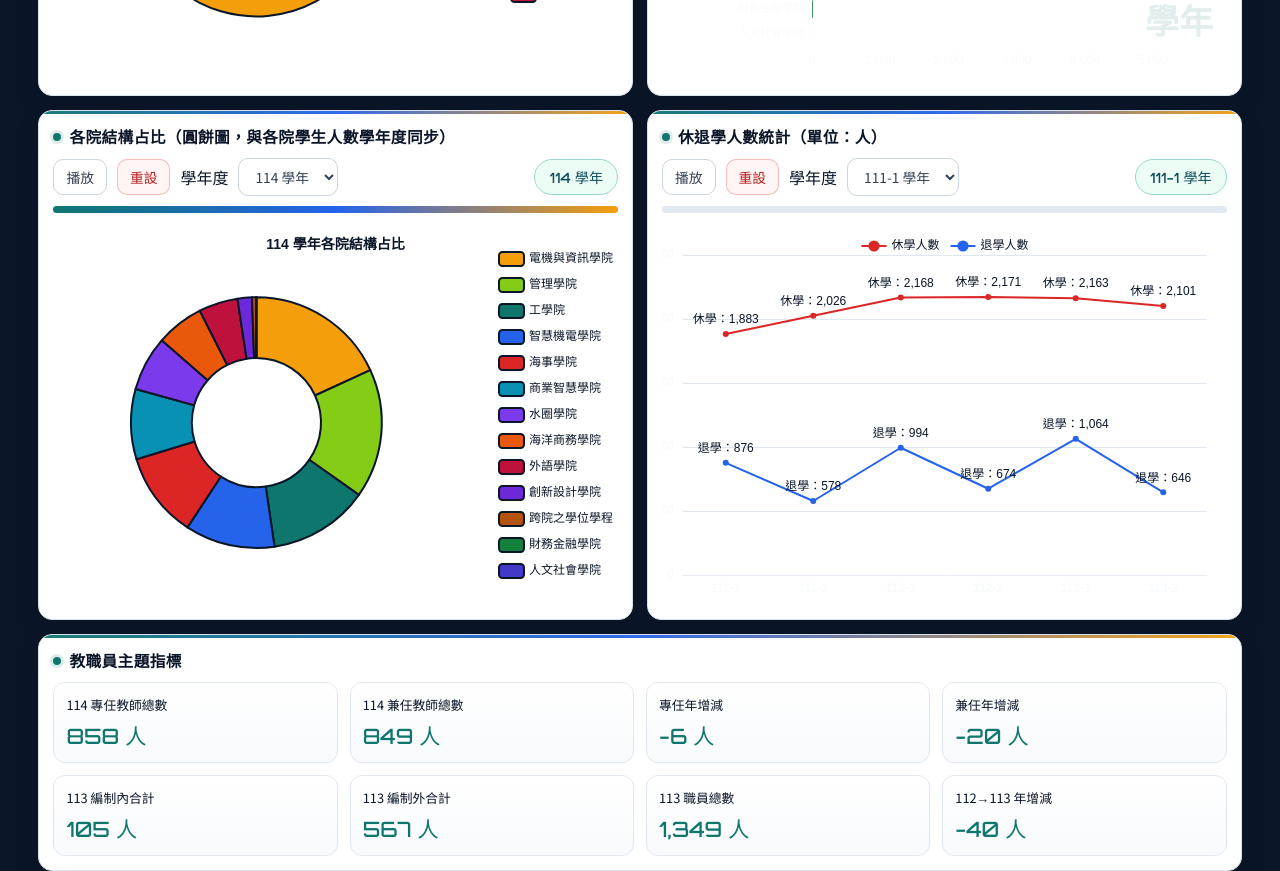
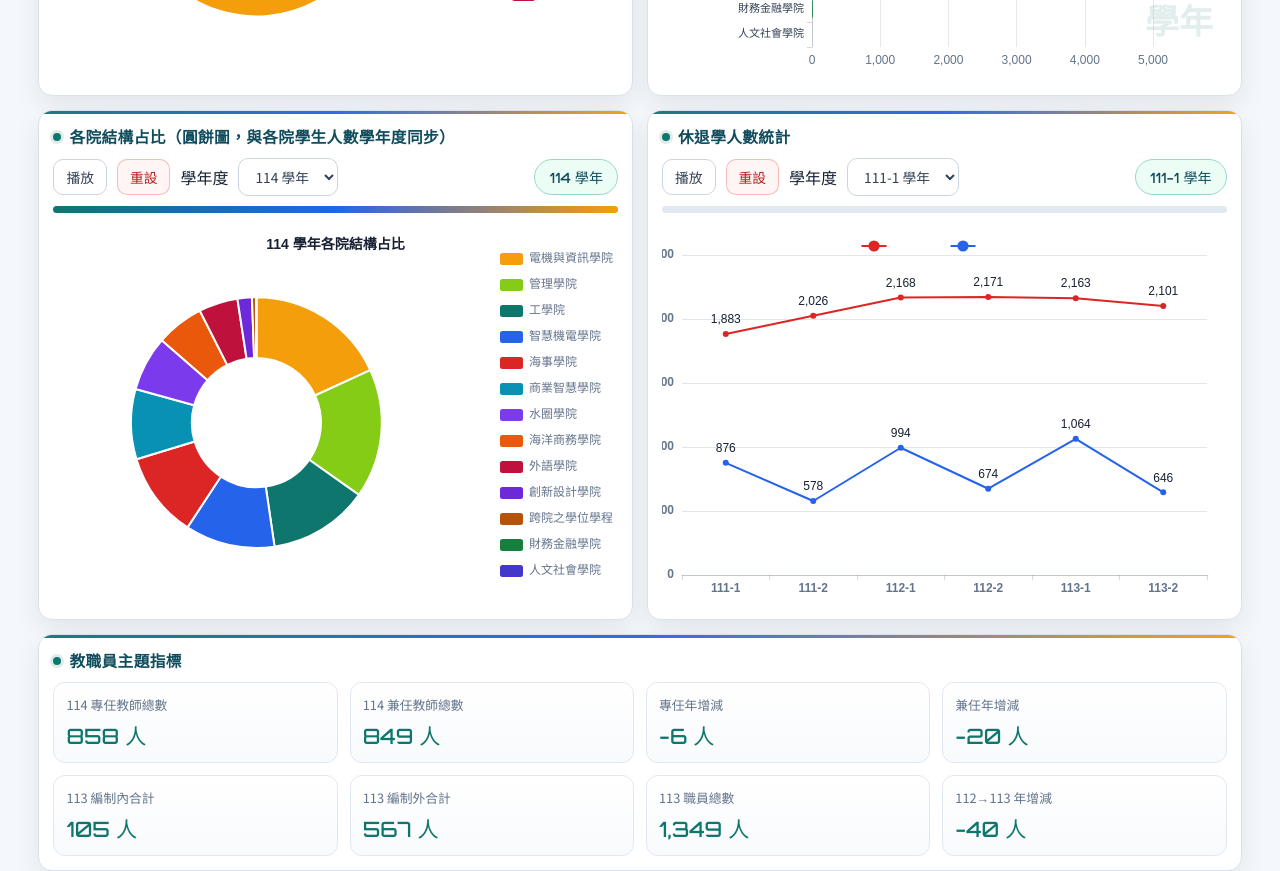
Before and after one commit to rich560118/NKUST-open-deta, a plain HTML site: page education_dynamic_chart.html in a window 1280 px wide. Shown: the part 1340-2211 px from the top of the page. Drawn offline with nearby package versions, Linux system fonts and the light colour scheme; animation ran at ten frames a second.

Commit message:
Restore education_dynamic_chart.html to June 23, 2026 state

```diff
--- a/education_dynamic_chart.html
+++ b/education_dynamic_chart.html
@@ -10,12 +10,12 @@
   <script src="https://cdn.jsdelivr.net/npm/echarts@5.5.1/dist/echarts.min.js"></script>
   <style>
     :root {
-      --bg-main: #0A1628;
+      --bg-main: #f4f7fb;
       --bg-panel: #ffffff;
       --bg-soft: #f8fafc;
       --line: #d9e2ec;
-      --text-main: #0A1628;
-      --text-muted: #0A1628;
+      --text-main: #172033;
+      --text-muted: #64748b;
       --accent: #0f766e;
       --accent-2: #2563eb;
       --accent-3: #f59e0b;
@@ -39,8 +39,8 @@
       position: fixed;
       inset: 0;
       pointer-events: none;
-      background: linear-gradient(to bottom, rgba(0,0,0,0.3), rgba(0,0,0,0.1));
-      opacity: 0.7;
+      background: linear-gradient(to bottom, rgba(255, 255, 255, 0.78), rgba(236, 244, 241, 0.72));
+      opacity: 0.68;
     }
 
     .dashboard {
@@ -162,7 +162,7 @@
       margin: 0 0 10px;
       font-size: 0.98rem;
       letter-spacing: 0.4px;
-      color: #0A1628;
+      color: #0f4c5c;
       display: flex;
       align-items: center;
       gap: 8px;
@@ -418,7 +418,7 @@
 
           <!-- 休退學人數統計 -->
           <section class="panel span-6">
-            <h2 class="section-title">休退學人數統計（單位：人）</h2>
+            <h2 class="section-title">休退學人數統計</h2>
             <div class="controls">
               <button class="btn" id="withdrawalPlayBtn">播放</button>
               <button class="btn danger" id="withdrawalResetBtn">重設</button>
@@ -648,15 +648,15 @@
     };
 
     const chartTheme = {
-      axis: '#f8fafc',
-      axisStrong: '#f8fafc',
-      axisLine: 'rgba(248, 250, 252, 0.28)',
-      gridLine: 'rgba(248, 250, 252, 0.24)',
-      label: '#0A1628',
-      muted: '#0A1628',
-      panelBorder: '#0A1628',
-      tooltipBg: 'rgba(0, 0, 0, 0.6)',
-      tooltipBorder: 'rgba(15, 118, 110, 0.45)',
+      axis: '#64748b',
+      axisStrong: '#334155',
+      axisLine: 'rgba(100, 116, 139, 0.28)',
+      gridLine: 'rgba(148, 163, 184, 0.24)',
+      label: '#172033',
+      muted: '#64748b',
+      panelBorder: '#ffffff',
+      tooltipBg: 'rgba(15, 23, 42, 0.94)',
+      tooltipBorder: 'rgba(20, 184, 166, 0.45)',
       tooltipText: '#f8fafc',
       accent: '#0f766e',
       accentLight: '#14b8a6',
@@ -665,7 +665,7 @@
       warning: '#f59e0b',
       warningSoft: 'rgba(245, 158, 11, 0.16)',
       watermark: 'rgba(15, 118, 110, 0.12)',
-      heatmap: ['#0f172a', '#1e293b', '#334155', '#475569', '#0f766e']
+      heatmap: ['#f1f5f9', '#ccfbf1', '#5eead4', '#14b8a6', '#0f766e']
     };
 
     const raceEC = echarts.init(document.getElementById('raceChart'));
@@ -1067,12 +1067,7 @@
         legend: {
           top: 10,
           left: 'center',
-          textStyle: { color: chartTheme.muted, fontSize: 12 },
-          title: {
-            text: '單位：人',
-            left: 'center',
-            textStyle: { color: chartTheme.text, fontSize: 12 }
-          }
+          textStyle: { color: chartTheme.text, fontSize: 12 }
         },
         grid: { top: 30, left: 20, right: 20, bottom: 30 },
         xAxis: {
@@ -1119,8 +1114,7 @@
               position: 'top',
               color: chartTheme.label,
               formatter: (p) => {
-                const seriesName = p.seriesName.replace('人數', '');
-                return seriesName + '：' + fmt(p.value);
+                return fmt(p.value);
               }
             },
             // Keep series-level emphasis enabled but customize it
@@ -1160,8 +1154,7 @@
               position: 'top',
               color: chartTheme.label,
               formatter: (p) => {
-                const seriesName = p.seriesName.replace('人數', '');
-                return seriesName + '：' + fmt(p.value);
+                return fmt(p.value);
               }
             },
             // Keep series-level emphasis enabled but customize it
```
